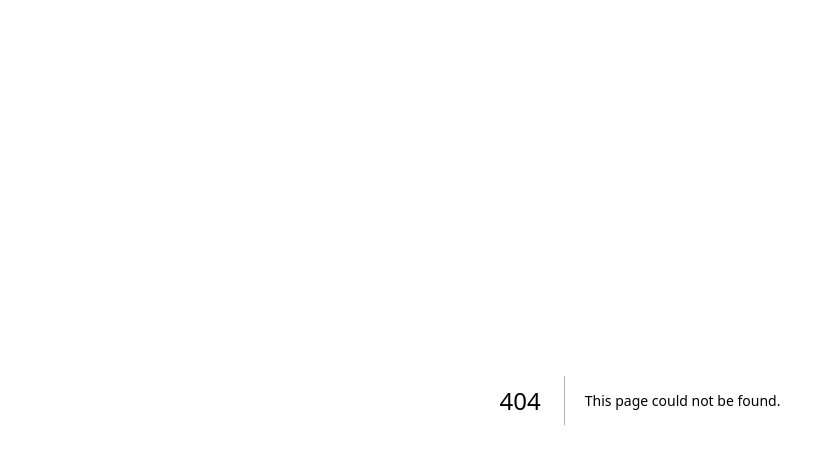
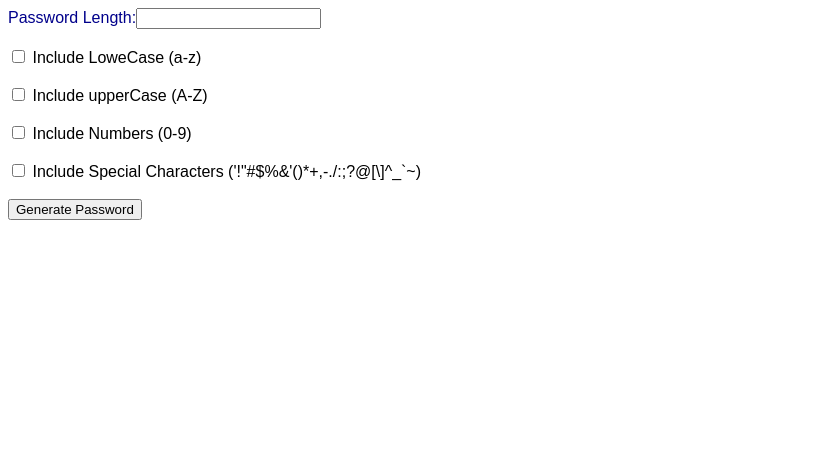
Before and after one commit to Thalavignesh24/BharatCore, a Next.js app in the folder frontend/user-interface/: page /productivity-tools/passwordGenerator in a window 1280 px wide. Before the commit this address had no page. Shown: the top 464 px of the page, without its empty margins (0-835 px from the left). Built offline with nearby package versions, Linux system fonts and the light colour scheme.

Commit message:
Password Generator

```diff
--- /dev/null
+++ b/frontend/user-interface/src/app/productivity-tools/passwordGenerator/page.tsx
@@ -0,0 +1,73 @@
+'use client'
+
+import { useForm } from 'react-hook-form'
+import { useState } from 'react'
+
+type SigninForm = {
+  name: string
+  email: string
+  password: string
+  confirmPassword: string
+}
+
+export default function SignupPage () {
+  const [message, setMessage] = useState<string | null>(null)
+
+  const {
+    register,
+    handleSubmit,
+    watch,
+    formState: { errors }
+  } = useForm<SigninForm>()
+
+  const onSubmit = () => {
+    const passwordLength = document
+      .getElementsByClassName('passwordLength')
+      .item(0) as HTMLInputElement
+
+    const uppercase = document
+      .getElementsByClassName('upperCase')
+      .item(0) as HTMLInputElement
+    const lowercase = document
+      .getElementsByClassName('lowerCase')
+      .item(0) as HTMLInputElement
+
+    const numbers = document
+      .getElementsByClassName('numberCase')
+      .item(0) as HTMLInputElement
+
+    const specialcase = document
+      .getElementsByClassName('specialCase')
+      .item(0) as HTMLInputElement
+
+    let data = {
+      length: parseInt(passwordLength.value) || 0,
+      numbers: numbers.checked || false,
+      uppercase: uppercase.checked || false,
+      lowercase: lowercase.checked || false,
+      symbols: specialcase.checked || false
+    }
+    console.log(data)
+  }
+
+  return (
+    <div className='container'>
+      <label>Password Length:</label>
+      <input type='number' className='passwordLength'></input>
+      <br></br> <br></br>
+      <input type='checkbox' className='lowerCase' />{' '}
+      <span>Include LoweCase (a-z)</span>
+      <br></br> <br></br>
+      <input type='checkbox' className='upperCase' value={'off'} />{' '}
+      <span>Include upperCase (A-Z)</span>
+      <br></br> <br></br>
+      <input type='checkbox' className='numberCase' />{' '}
+      <span>Include Numbers (0-9)</span>
+      <br></br> <br></br>
+      <input type='checkbox' className='specialCase' />{' '}
+      <span>Include Special Characters ('!"#$%&'()*+,-./:;?@[\]^_`~)</span>
+      <br></br> <br></br>
+      <button onClick={onSubmit}>Generate Password</button>
+    </div>
+  )
+}
```
